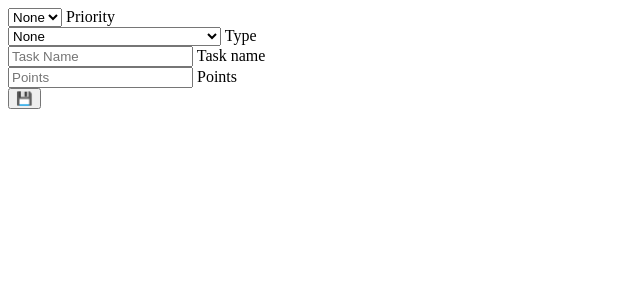
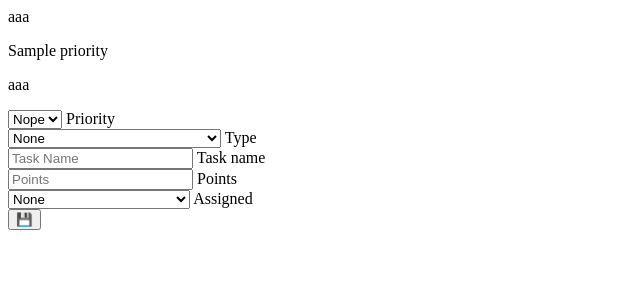
Before and after one commit to Rattchen/Nibble, a Django app: template templates/nibble/forms/task_create_form.html in a window 1280 px wide. Shown: the top 300 px of the page, without its empty margins (0-640 px from the left). Run offline with Django 3.2, Linux system fonts and the light colour scheme; the template is opened without the code that fills it: most values are stand-ins (such as "Sample title", 1, 10 or a date in 2020).

Commit message:
Pass types, priorities and user list to template

```diff
--- a/templates/nibble/forms/task_create_form.html
+++ b/templates/nibble/forms/task_create_form.html
@@ -1,9 +1,14 @@
 <form hx-post="{% url 'nibble:task_create' %}" hx-target="#collapseChecklist{{checklist_id}}" hx-swap="beforeend" hx-on::after-request="this.reset();" class="swappableClass">
     {% csrf_token %}
     <div class="input-group mb-3">
+        <p>aaa</p>
+        {% for priority in priorities %}
+        {{priority}}
+        {% endfor %}
+        <p>aaa</p>
         <div class="form-floating">
             <select class="form-select" id="selectPriority" name="priority">
-                <option selected>None</option>
+                <option selected value="">Nope</option>
                 <option value="1">🔴</option>
                 <option value="2">🟠</option>
                 <option value="3">🟡</option>
@@ -13,12 +18,12 @@
         </div>
 
         <div class="form-floating">
-            <select class="form-select" id="selectTaskType" name="taskType">
-                <option selected>None</option>
+            <select class="form-select" id="selectTaskType" name="task_type">
+                <option selected value="">None</option>
                 {% for type in task_types %}
                 <option value="{{type.id}}">{{type.icon}} {{type.name}}</option>
                 {% endfor %}
-                <option value="100">Inne</option>
+                <option value="" disabled>❓ Inne</option>
             </select>
             <label for="selectTaskType">Type</label>
         </div>
@@ -44,18 +49,17 @@
             <input type="number" name="points" id="taskPoints" class="form-control" placeholder="Points" required>
             <label for="taskPoints">Points</label>
         </div>
-        <!-- temporarily out due to type incompatibility
+
         <div class="form-floating">
             <select class="form-select" id="selectAssigned" name="assigned_to">
-                <option selected>None</option>
-                <option value="1">👤 Person 1</option>
-                <option value="2">👤 Person 2</option>
-                <option value="3">👤 Person 3</option>
-                <option value="4">👤 Person 4</option>
+                <option selected value="">None</option>
+                {% for profile in user_list %}
+                <option value="user.id">{{profile.avatar}} {{profile.user.username}}</option>
+                {% endfor %}
             </select>
             <label for="selectAssigned">Assigned</label>
         </div>
-    -->
+
         <input type="hidden" name="checklist" value="{{checklist_id}}">
         <button type="submit" class="btn">💾</button>
       </div>
```
Also changed, not shown: views.py (+7 -2 lines).
